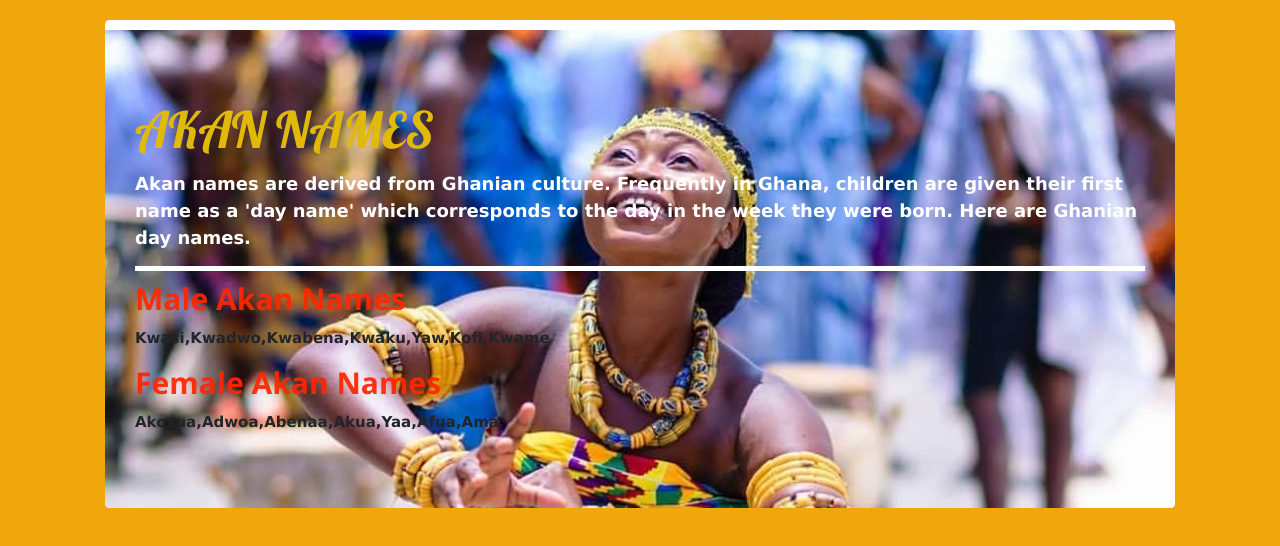
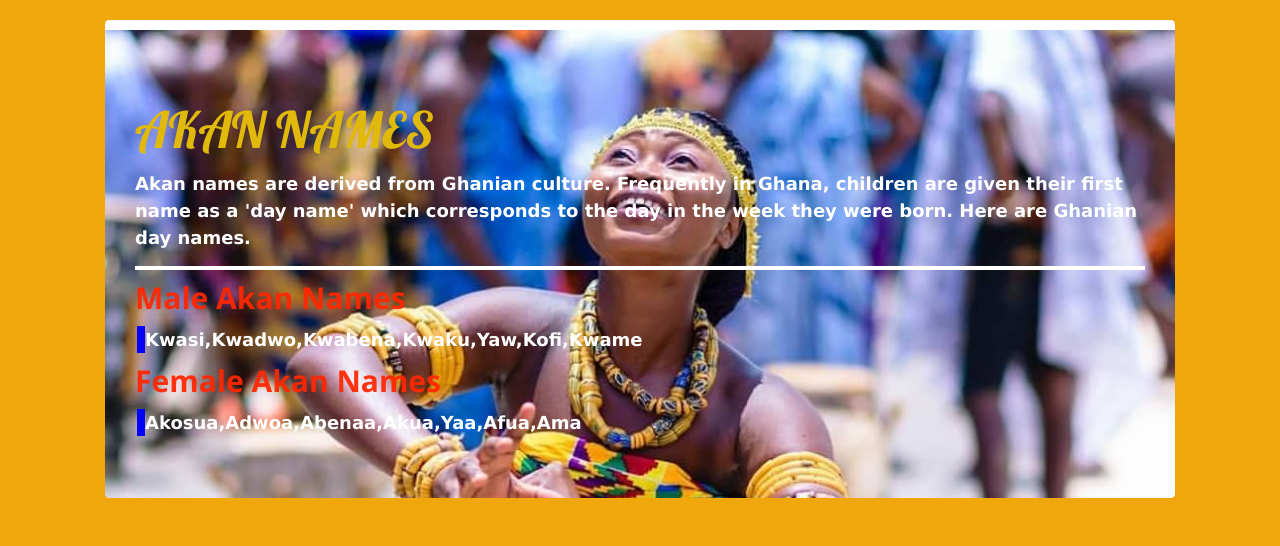
Before and after one commit to Motistrings/akan-names, a plain HTML site: page index.html in a window 1280 px wide. Drawn offline with nearby package versions, Linux system fonts and the light colour scheme.

Commit message:
Added font size for akanNames and a border to the left

```diff
--- a/css/styles.css
+++ b/css/styles.css
@@ -21,6 +21,12 @@ body {
 .akanNames {
   color: rgba(255, 38, 0, 0.938);
 }
-.container-1 {
-  border-top: 5px solid white;
+.akann {
+  border: 2px solid white;
 }
+.akan {
+  margin: 2px;
+  color: white;
+  border-left: 8px solid blue;
+  font-size: large;
+}
--- a/index.html
+++ b/index.html
@@ -33,11 +33,11 @@
             day names.</strong
           >
         </p>
-        <div class="container-1"></div>
+        <div class="akann"></div>
         <h2 class="akanNames"><strong>Male Akan Names</strong></h2>
-        <p><strong>Kwasi,Kwadwo,Kwabena,Kwaku,Yaw,Kofi,Kwame</strong></p>
+        <p class=akan><strong>Kwasi,Kwadwo,Kwabena,Kwaku,Yaw,Kofi,Kwame</strong></p>
         <h2 class="akanNames"><strong>Female Akan Names</strong></h2>
-        <p><strong>Akosua,Adwoa,Abenaa,Akua,Yaa,Afua,Ama</strong></p>
+        <p class=akan><strong>Akosua,Adwoa,Abenaa,Akua,Yaa,Afua,Ama</strong></p>
         <script src="/js/script.js"></script>
         </div>
       </div>
```
